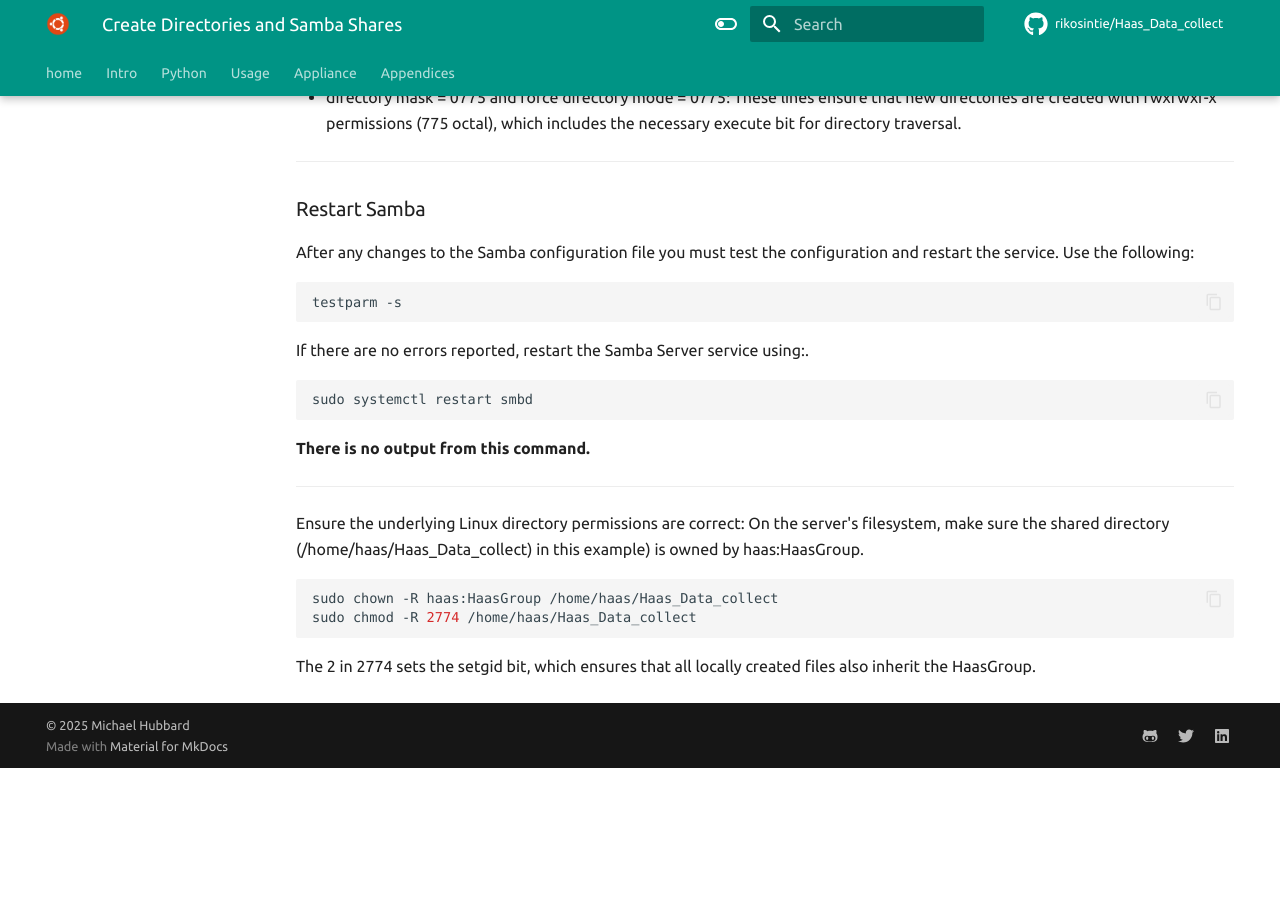
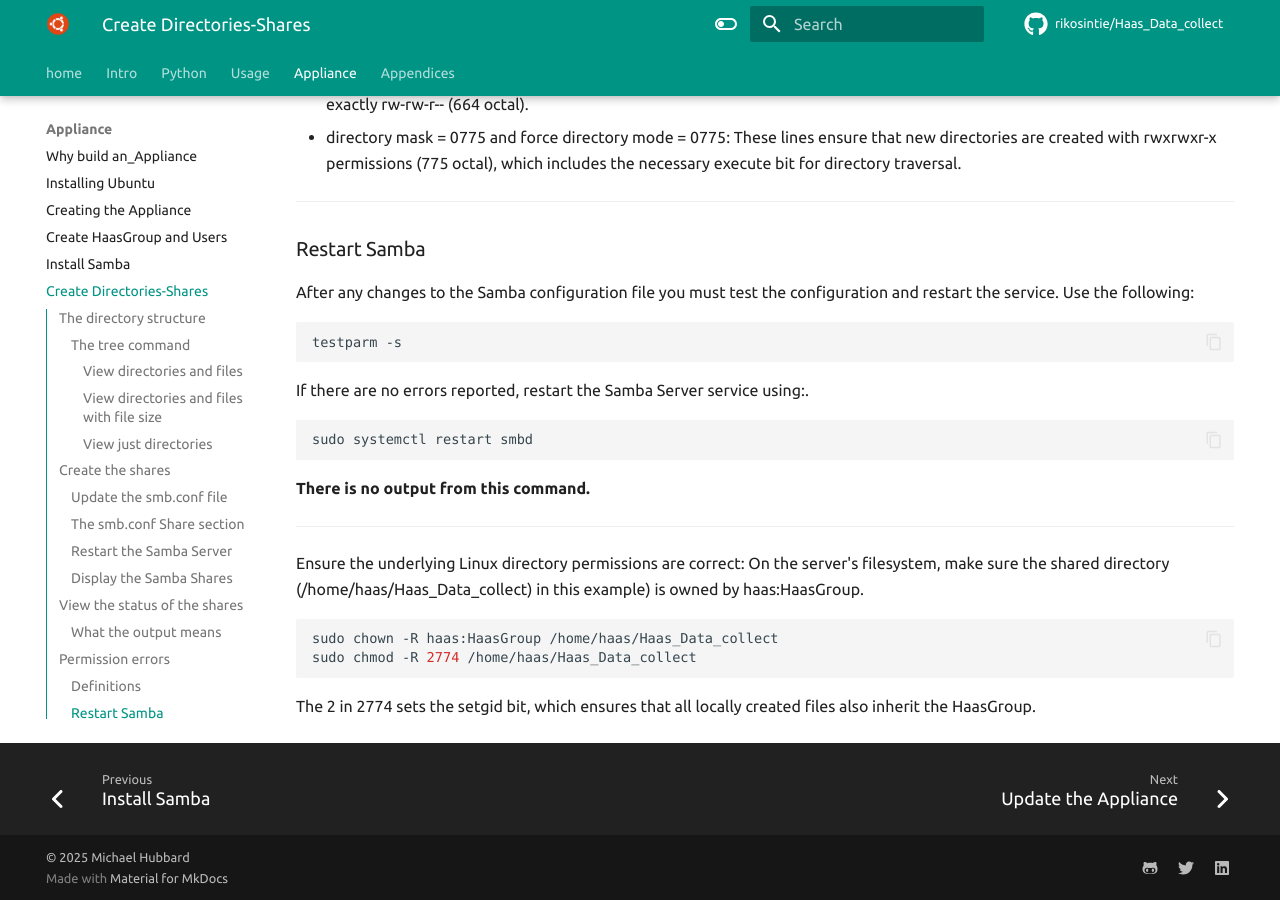
Before and after one commit to rikosintie/Haas_Data_collect, an MkDocs documentation site: the page built from docs/build_pi_5_appliance/directories_shares.md, in a window 1280 px wide and 900 px high, scrolled down 10551 px. Built offline with MkDocs 1.6.1 and Material for MkDocs 9.7.7, drawn with Linux system fonts in a browser that asks for light colours; some web fonts are replaced; comment, search, counter and statistics services are not loaded; before the commit the page ends 11319 px from its top, so only the background shows below that.

Commit message:
Git Title: mkdocs.yml: - Fixed a typo on nav

```diff
--- a/mkdocs.yml
+++ b/mkdocs.yml
@@ -16,7 +16,7 @@
       - Creating the Appliance: 'build_pi_5_appliance/configuring_appliance.md'
       - Create HaasGroup and Users: 'build_pi_5_appliance/create-groups.md'
       - Install Samba: 'build_pi_5_appliance/Install_Samba.md'
-      - Create Directories-Shares: 'build_pi_5_appliance/create_directories.md'
+      - Create Directories-Shares: 'build_pi_5_appliance/directories_shares.md'
       - Update the Appliance: 'build_pi_5_appliance/updating_appliance.md'
       - Firewall Configuration: 'build_pi_5_appliance/firewall_configuration.md'
   - Appendices:
```
